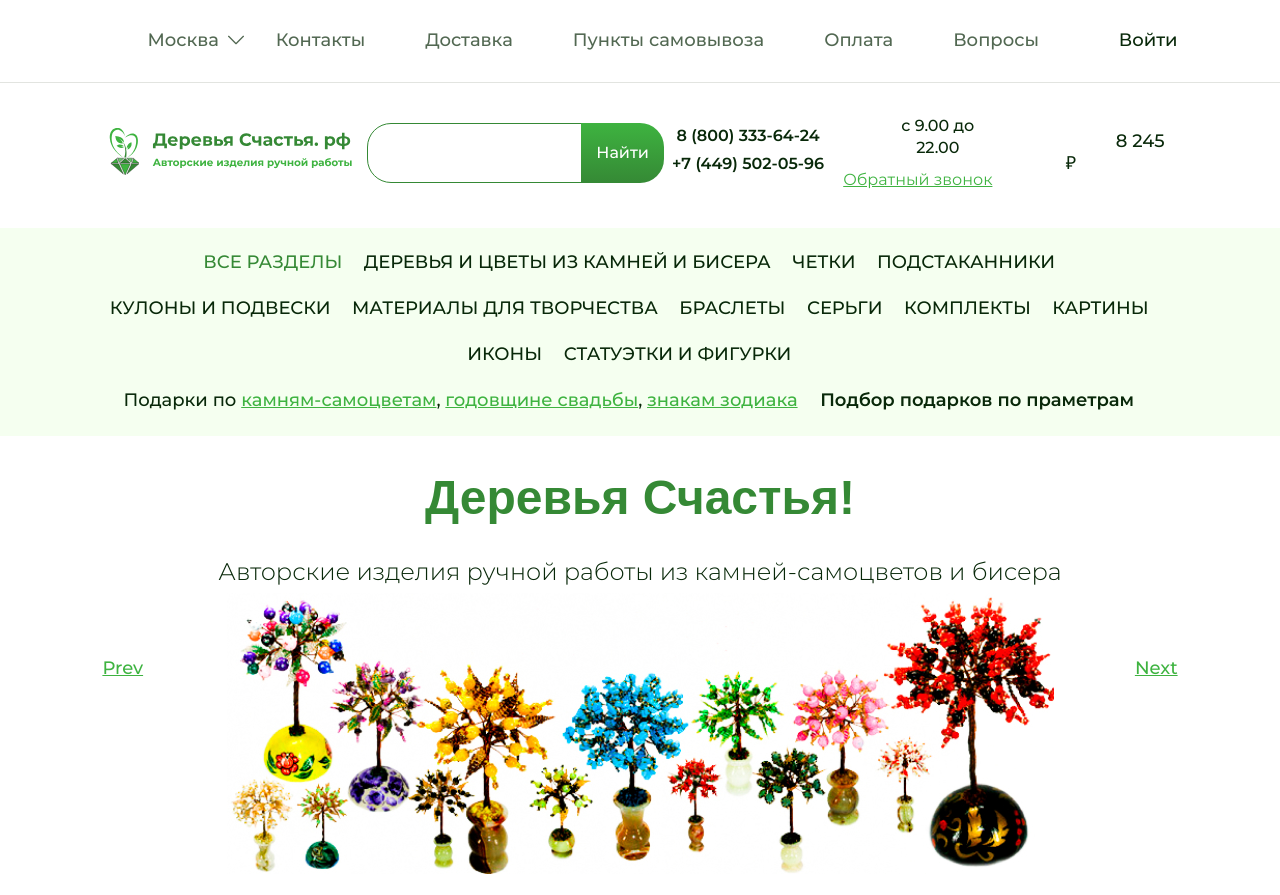
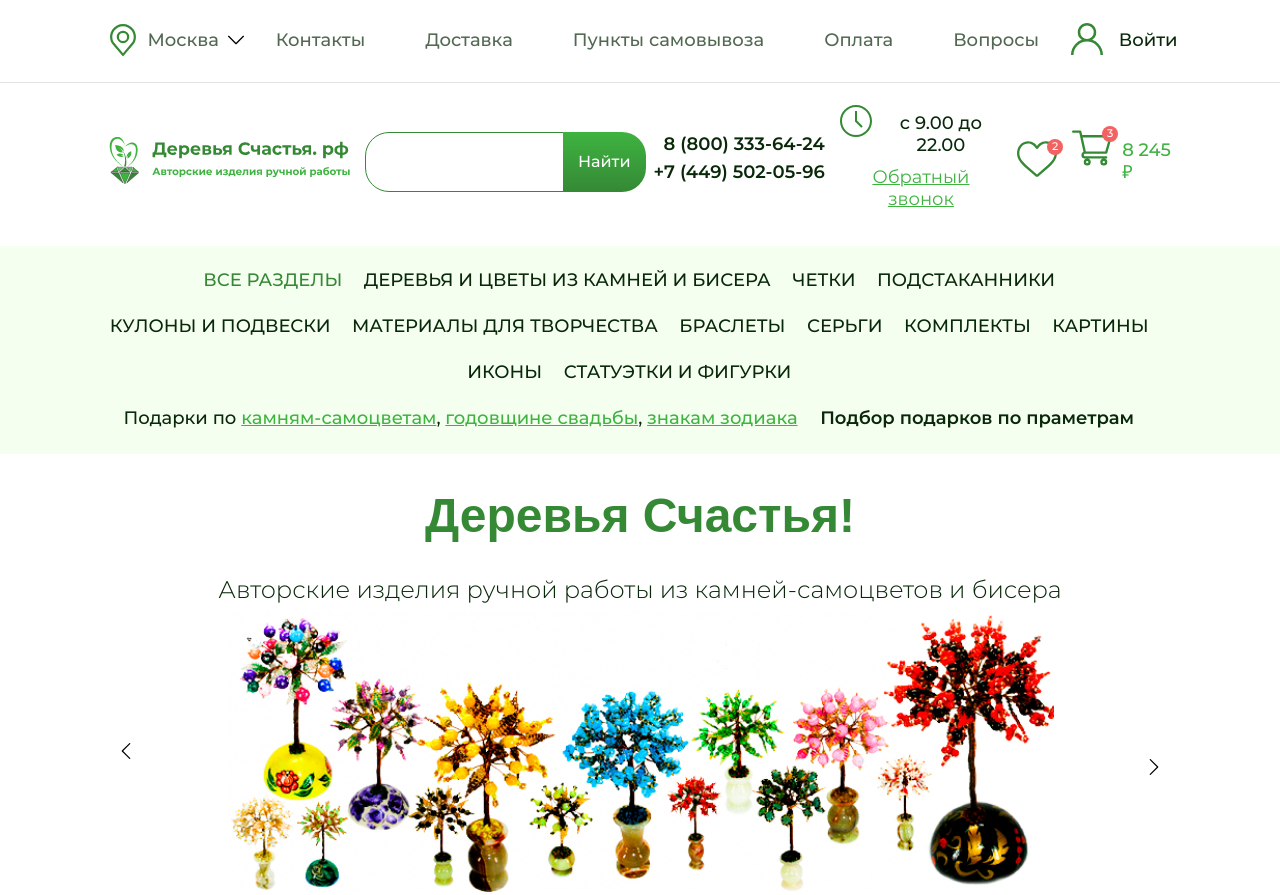
Before and after one commit to aiganov/happinesstrees, a plain HTML site: page index.html in a window 1280 px wide. Shown: the top 895 px of the page. Drawn offline with Linux system fonts and the light colour scheme; a web font is replaced by a local one.

Commit message:
Add files via upload

```diff
--- a/css/style.css
+++ b/css/style.css
@@ -104,7 +104,8 @@ textarea {
   flex-direction: column;
 }
 .page-header section,
-.header-top > div {
+.header-top > div,
+.header-middle > div {
   display: flex;
   justify-content: space-between;
   align-items: center;
@@ -113,6 +114,9 @@ textarea {
 .page-header .header-top {
   display: block;
   margin-bottom: 30px;
+}
+.page-header .header-middle {
+  display: block;
 }
 /* ==== Выбор города ====  */
 .location,
@@ -139,22 +143,33 @@ textarea {
   padding-right: 25px;
   background-size: 16px 16px;
 }
-.location .current::after {
+.location .current > a:hover {
+  cursor: default;
+}
+.location .current:hover .location-icon-arrow {
+  fill: #358935;
+  transform: rotate(180deg);
+}
+.location .current:hover .location-icon-place {
+  fill: #3EB340;
+}
+.location-icon-arrow {
   position: absolute;
   top: 32px;
   right: 0;
-  content: "";
-  display: block;
-  width: 16px;
-  height: 16px;
-  background: url(../img/arrow.svg) no-repeat;
+  /**
+	content: "";
+	display: block;
+	width: 16px;
+	height: 16px;
+	**/
   transition: all 0.2s;
 }
-.location .current > a:hover {
-  cursor: default;
-}
-.location .current:hover::after {
-  transform: rotate(180deg);
+.location-icon-place {
+  position: absolute;
+  top: 24px;
+  left: -40px;
+  fill: #358935;
 }
 .location-other {
   position: absolute;
@@ -195,6 +210,12 @@ textarea {
   color: #358935;
 }
 /* ==== Вход для пользователей ====  */
+.user {
+  position: relative;
+}
+.user:hover .user-icon {
+  fill: #3EB340;
+}
 .user a {
   padding-left: 48px;
   color: #082809;
@@ -206,10 +227,25 @@ textarea {
 .user a:active {
   color: #358935;
 }
+.user a:active + .user-icon {
+  fill: #246725;
+}
+.user-icon {
+  position: absolute;
+  top: -30%;
+  left: 0;
+  fill: #358935;
+}
 /* ==== Лого ====  */
 .logo-header {
-  max-width: 250px;
+  max-width: 23%;
   margin-right: 15px;
+}
+.logo-header:hover {
+  opacity: 0.8;
+}
+.logo-header:active {
+  opacity: 0.5;
 }
 /* ==== Поиск ====  */
 .search {
@@ -242,8 +278,8 @@ textarea {
 .phone {
   flex-shrink: 0;
   margin-right: 15px;
-  font-size: 16px;
-  text-align: center;
+  font-size: 18px;
+  text-align: right;
 }
 .phone a {
   display: block;
@@ -257,8 +293,9 @@ textarea {
   color: #3EB340;
 }
 .time {
+  position: relative;
   margin-right: 15px;
-  font-size: 16px;
+  font-size: 18px;
   text-align: center;
 }
 .time p {
@@ -270,16 +307,73 @@ textarea {
   display: block;
   font-weight: 400;
 }
+.time-icon {
+  position: absolute;
+  top: -8px;
+  left: 0;
+  fill: #358935;
+}
 .likes {
+  position: relative;
   display: block;
   margin-right: 15px;
   content: "";
-  width: 40px;
-  height: 35px;
-  /**background: red;**/
+}
+.likes:hover .likes-icon {
+  fill: #62c262;
+}
+.likes:active .likes-icon {
+  fill: #193f19;
+}
+.likes-icon {
+  fill: #358935;
+}
+.likes-count {
+  position: absolute;
+  top: 0;
+  left: 30px;
+  width: 16px;
+  height: 15.8px;
+  font-size: 11px;
+  line-height: 16px;
+  text-align: center;
+  color: #fff;
+  background: #F26262;
+  border-radius: 100%;
+}
+.cart {
+  position: relative;
+  display: block;
+  text-decoration: none;
+}
+.basket-icon {
+  position: absolute;
+  top: -12px;
+  fill: #358935;
+}
+.basket-count {
+  position: absolute;
+  top: -14px;
+  left: 30px;
+  width: 16px;
+  height: 15.8px;
+  font-size: 11px;
+  line-height: 16px;
+  text-align: center;
+  color: #fff;
+  background: #F26262;
+  border-radius: 100%;
 }
 .sum {
+  margin: 0;
+  padding: 0;
   padding-left: 50px;
+}
+.sum:hover + .basket-icon {
+  fill: #3EB340;
+}
+.sum:active + .basket-icon {
+  fill: #246725;
 }
 /* ==== Меню Категорий ====  */
 .header-bottom {
@@ -352,12 +446,18 @@ textarea {
 .slider-prev {
   position: absolute;
   left: 0;
-  top: 50%;
+  top: 65%;
+}
+.slider-prev-icon {
+  transform: rotate(90deg);
 }
 .slider-next {
   position: absolute;
   right: 0;
-  top: 50%;
+  top: 65%;
+}
+.slider-next-icon {
+  transform: rotate(-90deg);
 }
 .slider-item {
   text-align: center;
@@ -621,12 +721,18 @@ textarea {
 .footer-logo {
   margin-bottom: 50px;
 }
+.footer-logo:hover {
+  opacity: 0.8;
+}
+.footer-logo:active {
+  opacity: 0.5;
+}
 .page-footer .time {
   text-align: left;
 }
 .page-footer .phone {
   margin-bottom: 50px;
-  text-align: left;
+  text-align: right;
 }
 .page-footer .phone a {
   width: 180px;
--- a/index.html
+++ b/index.html
@@ -14,7 +14,12 @@
 					<ul class="location">
 						<li class="current">
 							<a>Москва</a>
-
+							<svg class="location-icon-arrow" width="16" height="16" viewBox="0 0 16 16" preserveAspectRatio="none">
+ 				 				<use xlink:href="img/icon-sprite.svg#icon-arrow"></use>
+							</svg>
+							<svg class="location-icon-place" width="32" height="32" viewBox="0 0 32 32" preserveAspectRatio="none">
+ 				 				<use xlink:href="img/icon-sprite.svg#icon-place"></use>
+							</svg>
 							<ul class="location-other">
 								<li><a href="#">Санкт-Петербург</a></li>
 								<li><a href="#">Все регионы</a></li>
@@ -32,10 +37,14 @@
 					</nav>
 					<div class="user">
 						<a href="#">Войти</a>
+						<svg class="user-icon" width="32" height="32" viewBox="0 0 32 32" preserveAspectRatio="none">
+ 				 			<use xlink:href="img/icon-sprite.svg#icon-user"></use>
+						</svg>
 					</div>
 				</div>
 			</section>
-			<section class="header-middle container">
+			<section class="header-middle">
+				<div class="container">
 				<a href="/" class="logo-header"><img src="img/logo.svg" width="406" height="84"></a>
 				<form class="search">
 				  <input type="search">
@@ -46,13 +55,25 @@
 					<a href="tel:+74495020596">+7 (449) 502-05-96</a>
 				</div>
 				<div class="time">
+					<svg class="time-icon" width="32" height="32" viewBox="0 0 32 32" preserveAspectRatio="none">
+ 				 		<use xlink:href="img/icon-sprite.svg#icon-clock"></use>
+					</svg>
 					<p>с 9.00 до 22.00</p>
 					<a href="#">Обратный звонок</a>
 				</div>
-				<span class="likes"></span>
-				<div class="cart">
-					<span class="basket"></span>
-					<span class="sum">8 245 ₽</span>
+				<a href="#" class="likes">
+					<svg class="likes-icon" width="40" height="40" viewBox="0 0 40 40" preserveAspectRatio="none">
+ 				 		<use xlink:href="img/icon-sprite.svg#icon-heart"></use>
+					</svg>
+					<span class="likes-count">2</span>
+				</a>
+				<a href="#" class="cart">
+					<p class="sum">8 245 ₽</p>
+					<svg class="basket-icon" width="40" height="40" viewBox="0 0 40 40" preserveAspectRatio="none">
+	 			 		<use xlink:href="img/icon-sprite.svg#icon-basket"></use>
+					</svg>
+					<span class="basket-count">3</span>
+				</a>
 				</div>
 			</section>
 			<section class="header-bottom">
@@ -88,8 +109,16 @@
 					</div>
 					<div class="slider-item"></div>
 					<div class="slider-item"></div>
-					<a href="#" class="slider-prev">Prev</a>
-					<a href="#" class="slider-next">Next</a>
+					<a href="#" class="slider-prev">
+						<svg class="slider-prev-icon" width="32" height="32" viewBox="0 0 32 32" preserveAspectRatio="none">
+	 				 		<use xlink:href="img/icon-sprite.svg#icon-arrow"></use>
+						</svg>
+					</a>
+					<a href="#" class="slider-next">
+						<svg class="slider-next-icon" width="32" height="32" viewBox="0 0 32 32" preserveAspectRatio="none">
+	 				 		<use xlink:href="img/icon-sprite.svg#icon-arrow"></use>
+						</svg>
+					</a>
 					<div class="controls">
 						<span class="control"></span>
 						<span class="control"></span>
@@ -296,6 +325,9 @@
 			<section class="footer-contacts">
 				<a href="/"><img src="img/logo.svg" width="378" height="84" class="footer-logo"></a>
 				<div class="time">
+					<svg class="time-icon" width="32" height="32" viewBox="0 0 32 32" preserveAspectRatio="none">
+ 				 		<use xlink:href="img/icon-sprite.svg#icon-clock"></use>
+					</svg>
 					<p>с 9.00 до 22.00</p>
 				</div>
 				<div class="phone">
```
